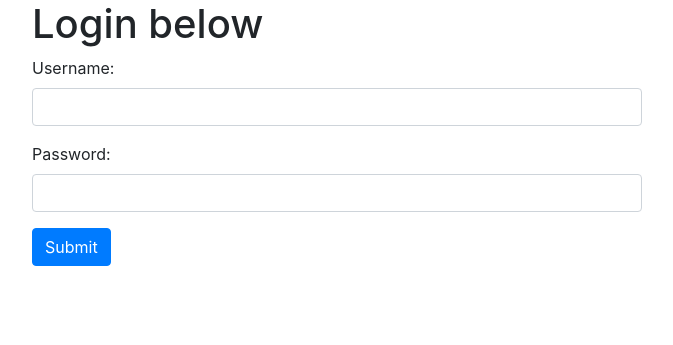
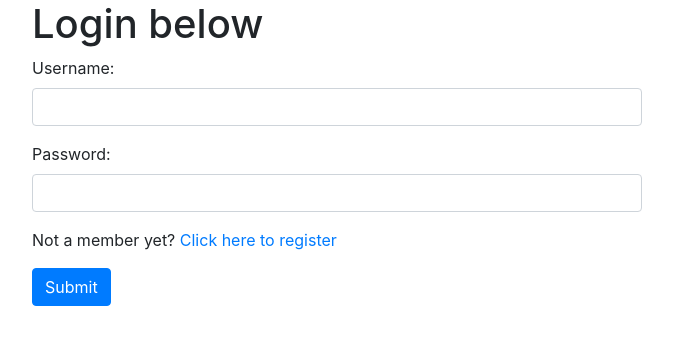
Before and after one commit to jbloemker97/Trade-Tracker, a Django app: template user/templates/registration/login.html in a window 1280 px wide. Shown: the part 56-401 px from the top of the page, without its empty margins (303-976 px from the left). Run offline with Django 3.2, Linux system fonts and the light colour scheme; the template is opened without the code that fills it, so the values that code supplies are empty; some libraries are stand-ins or nearby versions.

Commit message:
Added routing for registering new user

```diff
--- a/user/templates/registration/login.html
+++ b/user/templates/registration/login.html
@@ -15,6 +15,9 @@
             <label for="id_password1">Password:</label>
             <input type="password" class="form-control" id="id_password" name="password" required>
         </div>
+        <div class="form-group">
+            <p>Not a member yet? <a href="{% url 'user:register' %}">Click here to register</a></p>
+        </div>
         <button type="submit" class="btn btn-primary">Submit</button>
     </div>
 </form>
```
